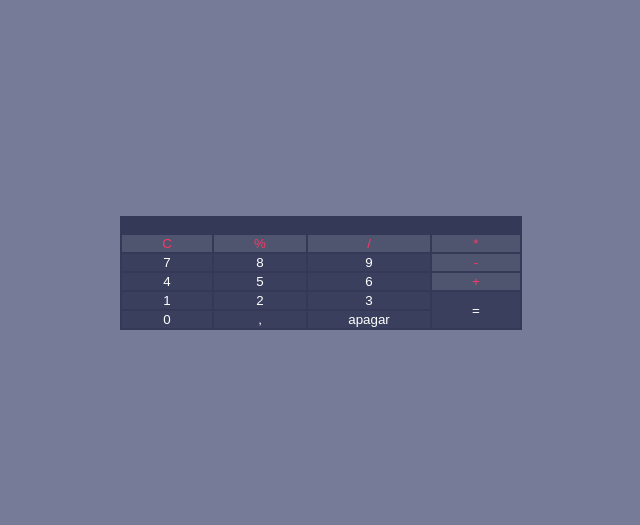
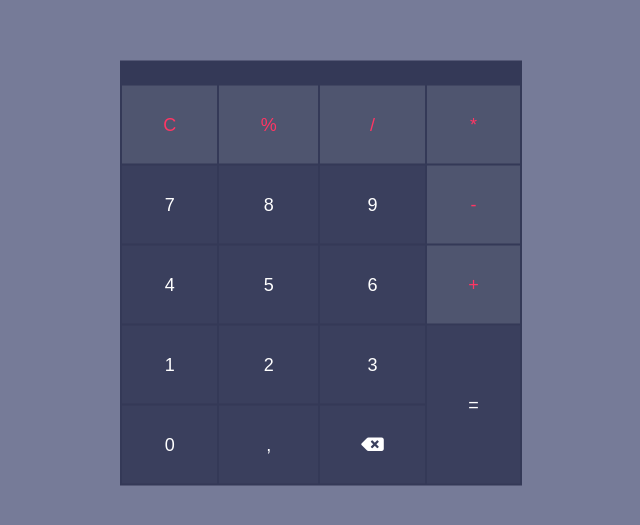
Before and after one commit to felipeDesenvolvedor/calculadora-react, a React (Create React App) app: page / in a window 1280 px wide. Shown: the part 127-652 px from the top of the page, without its empty margins (319-959 px from the left). Built offline with nearby package versions, Linux system fonts and the light colour scheme.

Commit message:
Fontes e icones

```diff
--- a/public/index.html
+++ b/public/index.html
@@ -25,6 +25,7 @@
       Learn how to configure a non-root public URL by running `npm run build`.
     -->
     <title>React App</title>
+    <link rel="stylesheet" href="https://cdnjs.cloudflare.com/ajax/libs/font-awesome/5.15.3/css/all.min.css" integrity="sha512-iBBXm8fW90+nuLcSKlbmrPcLa0OT92xO1BIsZ+ywDWZCvqsWgccV3gFoRBv0z+8dLJgyAHIhR35VZc2oM/gI1w==" crossorigin="anonymous" />
   </head>
   <body>
     <noscript>You need to enable JavaScript to run this app.</noscript>
--- a/src/components/Container.js
+++ b/src/components/Container.js
@@ -12,6 +12,7 @@ const Container = styled.section`
     transform:translate(-50%, -50%);
     background-color:var(--color-default);
     padding:1px;
+    font-size:18px;
 
 `
 
--- a/src/components/Teclado.js
+++ b/src/components/Teclado.js
@@ -148,7 +148,7 @@ class Teclado extends React.Component{
 
                     <Button onClick={this.numbersInput} className="button__zero">0</Button>
                     <Button className="button__virgula">,</Button>
-                    <Button className="button__apagar">apagar</Button>
+                    <Button className="button__apagar"><i class="fas fa-backspace"></i></Button>
                     <Button onClick={this.equal} className="equal">=</Button>
                 </div>
             </Container>
--- a/src/style/reset.css
+++ b/src/style/reset.css
@@ -46,3 +46,9 @@ table {
 	border-collapse: collapse;
 	border-spacing: 0;
 }
+
+span,
+input,
+button {
+	font-size:inherit;
+}
--- a/src/style/teclado.css
+++ b/src/style/teclado.css
@@ -1,6 +1,6 @@
 .teclado {
     display:grid;
-    grid-template: auto auto auto auto auto / auto auto auto auto;
+    grid-template: 80px 80px 80px 80px 80px / auto auto auto auto;
     grid-template-areas:
     "c porcent divisao multip"
     "sete oito nove subtr"
```
